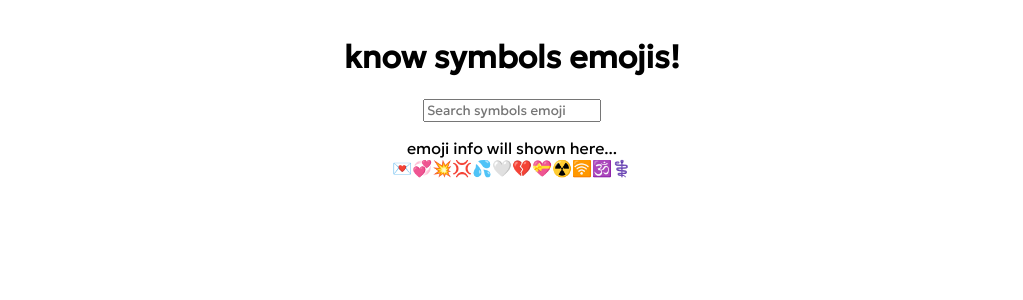
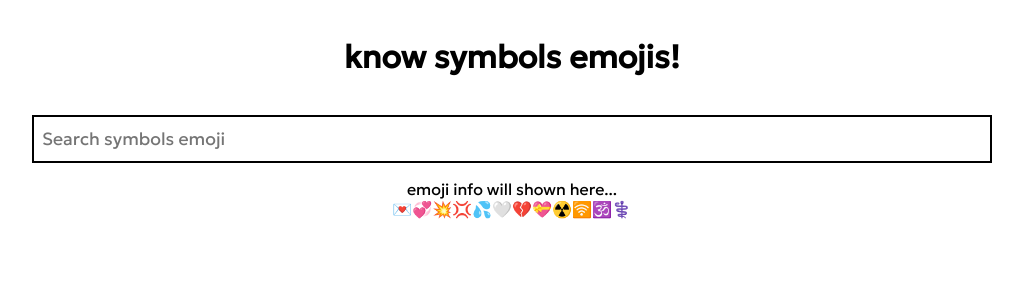
Before and after one commit to neerajsingh869/emoji-interpretor, a React (Vite) app: page / in a window 1280 px wide. Shown: the top 300 px of the page, without its empty margins (128-1151 px from the left). Built offline with nearby package versions, Linux system fonts and the light colour scheme.

Commit message:
style: add style on input box

```diff
--- a/src/App.css
+++ b/src/App.css
@@ -14,3 +14,13 @@
   text-align: center;
   padding-top: 0.5rem;
 }
+
+/* Emoji Input */
+input {
+  width: 100%;
+  height: 3rem;
+  font-size: 1.1rem;
+  margin-top: 1rem;
+  border: 2px solid black;
+  padding: 0rem 0.5rem;
+}
```
